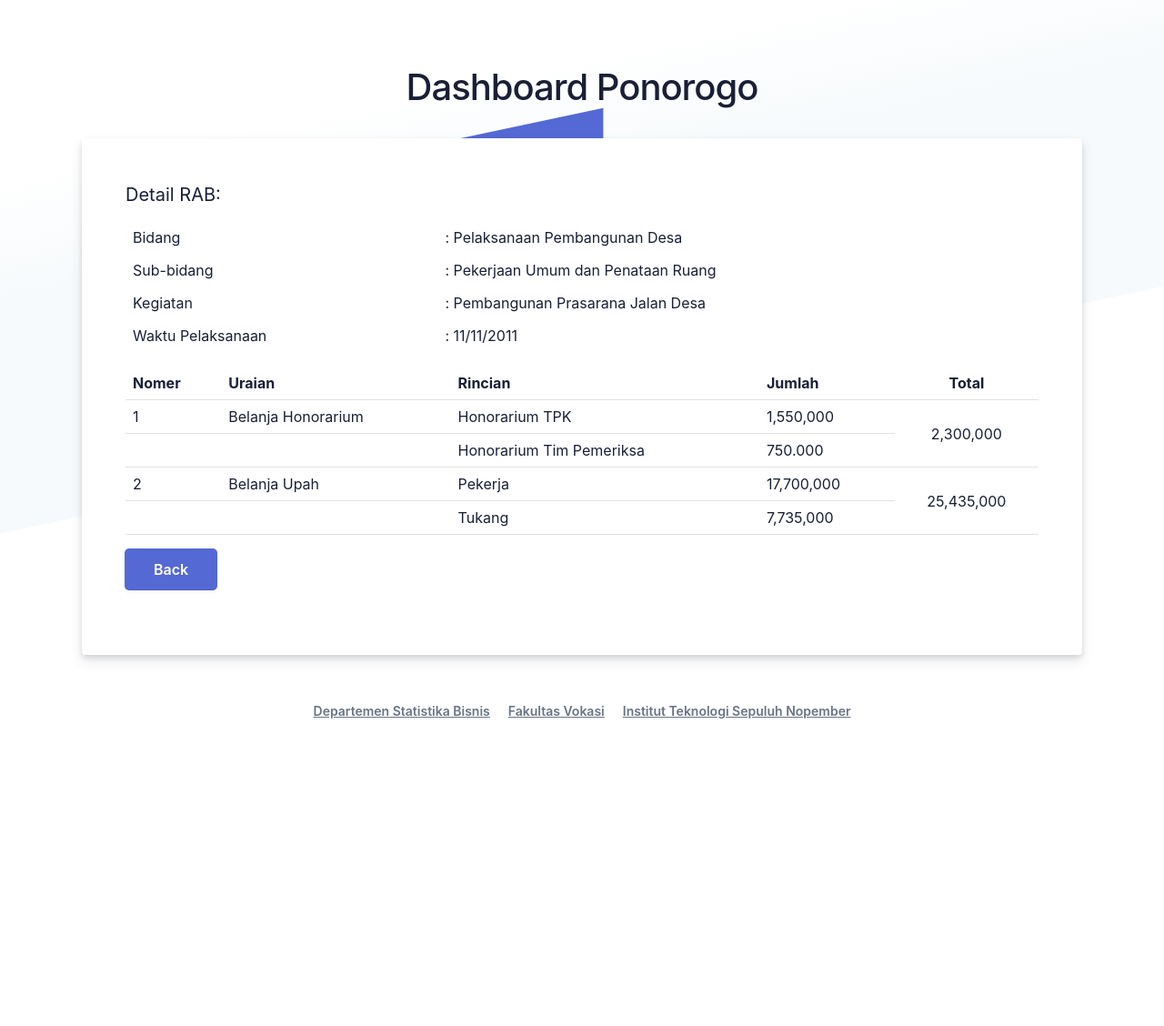
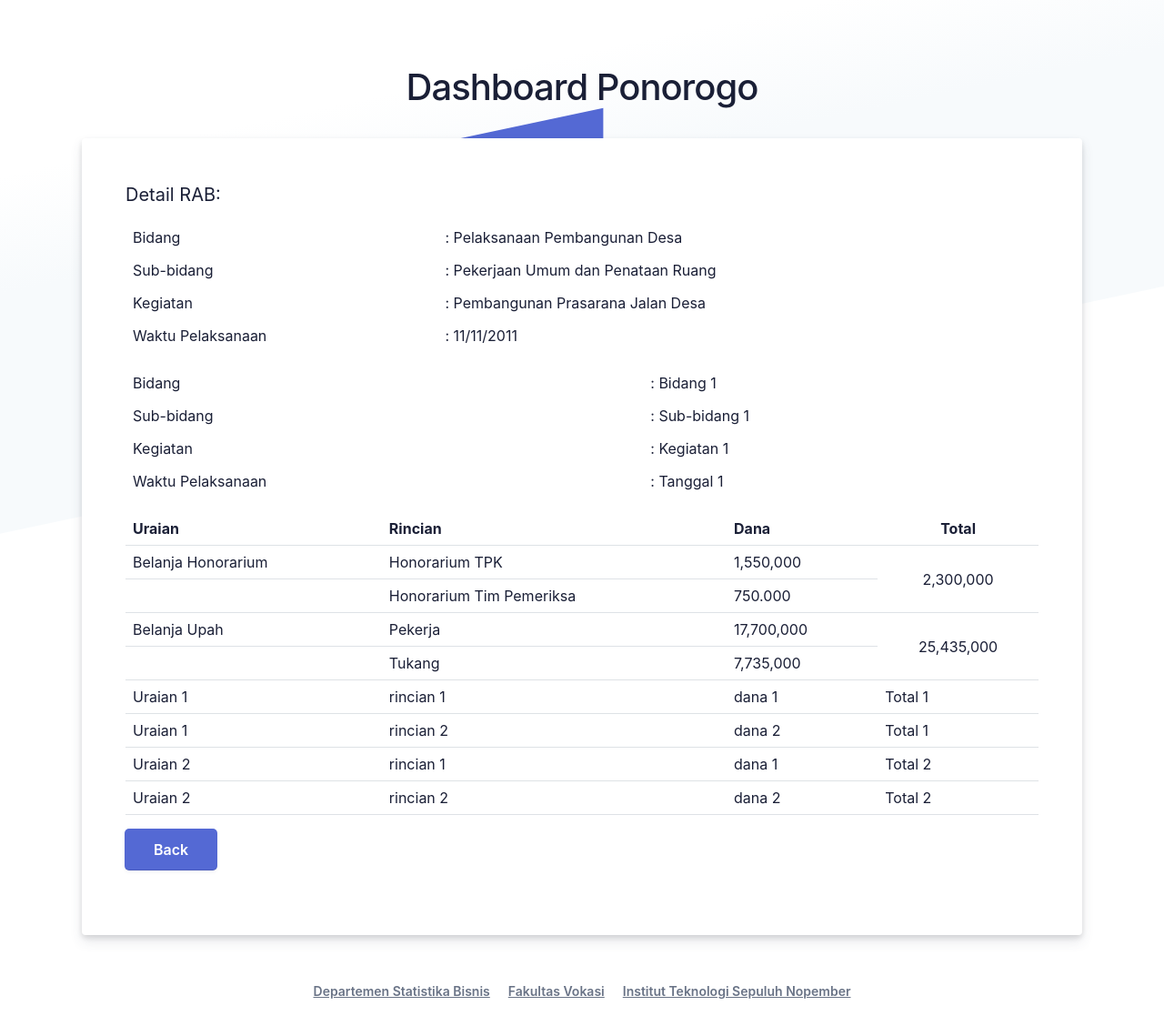
Before and after one commit to Amru052/Dashboard-Ponorogo, a PHP site: page /detail.php in a window 1280 px wide. Shown: the whole page at 91% size. Before the commit the page ends 790 px from the top, so only its background shows below. Run offline with PHP 8.4, Linux system fonts and the light colour scheme.

Commit message:
edited detail.php and testes.php

```diff
--- a/detail.php
+++ b/detail.php
@@ -5,7 +5,26 @@
   <link rel="stylesheet" type="text/css" href="style1.css">
   <link href="https://cdn.jsdelivr.net/npm/bootstrap@5.2.3/dist/css/bootstrap.min.css" rel="stylesheet" integrity="sha384-rbsA2VBKQhggwzxH7pPCaAqO46MgnOM80zW1RWuH61DGLwZJEdK2Kadq2F9CUG65" crossorigin="anonymous">
 </head>
-
+<?php
+$data3 = array("nama_bidang"=>"Bidang 1",
+            "nama_sub"=>"Sub-bidang 1",
+            "nama_keg"=>"Kegiatan 1",
+            "tanggal"=>"Tanggal 1",
+            "data_uraian"=>[array("nama_uraian"=>"Uraian 1",
+                                  "total"=>" Total 1",
+                                  "data_rincian"=>[array("nama_rincian"=>"rincian 1","dana_rincian"=>"dana 1"),
+                                                   array("nama_rincian"=>"rincian 2","dana_rincian"=>"dana 2")
+                                                   ]
+                                  ),
+                            array("nama_uraian"=>"Uraian 2",
+                                  "total"=>" Total 2",
+                                  "data_rincian"=>[array("nama_rincian"=>"rincian 1","dana_rincian"=>"dana 1"),
+                                                   array("nama_rincian"=>"rincian 2","dana_rincian"=>"dana 2")
+                                                   ]
+                                 )
+                            ]
+            );
+?>
 <body>
   <div class="login-root">
     <div class="box-root flex-flex flex-direction--column" style="min-height: 100vh;flex-grow: 1;">
@@ -67,44 +86,78 @@
                         <td scope='row'>Waktu Pelaksanaan</td>
                         <td scope='col'>: 11/11/2011</td>
                     </tr>
-                    </table>
+              </table>
+              <table class="table table-borderless">
+                    <tbody>
+                    <tr>
+                        <td scope='row'>Bidang</td>
+                        <td scope='col'>: <?php echo $data3["nama_bidang"]; ?> </td>
+                    </tr>
+                    <tr>
+                        <td scope='row'>Sub-bidang</td>
+                        <td scope='col'>: <?php echo $data3["nama_sub"]; ?> </td>
+                    </tr>
+                    <tr>
+                        <td scope='row'>Kegiatan</td>
+                        <td scope='col'>: <?php echo $data3["nama_keg"]; ?> </td>
+                    </tr>
+                    <tr>
+                        <td scope='row'>Waktu Pelaksanaan</td>
+                        <td scope='col'>: <?php echo $data3["tanggal"]; ?></td>
+                    </tr>
+              </table>
                     <table class="table table-hover">
                     <thead>
                     <tr>
-                    <th scope="col">Nomer</th>
                     <th scope="col">Uraian</th>
                     <th scope="col">Rincian</th>
-                    <th scope="col">Jumlah</th>
+                    <th scope="col">Dana</th>
                     <th scope="col" style='text-align: center'>Total</th>
                     </tr>
                     </thead>
                     <tbody>
                     <tr>
-                        <td scope='row'>1</td>
                         <td scope='col'>Belanja Honorarium</td>
                         <td scope='col'>Honorarium TPK</td>
                         <td scope='col'>1,550,000</td>
                         <td rowspan="2" scope="col" style='text-align: center; vertical-align: middle'>2,300,000</td>
                     </tr>
                     <tr>
-                        <td scope='row'></td>
                         <td scope='col'></td>
                         <td scope='col'>Honorarium Tim Pemeriksa</td>
                         <td scope='col'>750.000</td>
                     </tr>
                     <tr>
-                        <td scope='row'>2</td>
                         <td scope='col'>Belanja Upah</td>
                         <td scope='col'>Pekerja</td>
                         <td scope='col'>17,700,000</td>
                         <td rowspan="2" scope="col" style='text-align: center; vertical-align: middle'>25,435,000</td>
                     </tr>
                     <tr>
-                        <td scope='row'></td>
                         <td scope='col'></td>
                         <td scope='col'>Tukang</td>
                         <td scope='col'>7,735,000</td>
                     </tr>
+                    <?php
+                      for ($x1 = 0; $x1 < 2; $x1++) {
+	                      for ($x2 = 0; $x2 < 2; $x2++) {
+		                      echo "<tr>
+                          <td>";
+                          echo $data3["data_uraian"][$x1]["nama_uraian"];
+                          echo "</td>
+                          <td> ";
+                          echo $data3["data_uraian"][$x1]["data_rincian"][$x2]["nama_rincian"];
+                          echo "</td>
+                          <td> ";
+                          echo $data3["data_uraian"][$x1]["data_rincian"][$x2]["dana_rincian"];
+                          echo "</td>
+                          <td> ";
+                          echo $data3["data_uraian"][$x1]["total"];
+                          echo "</td>
+                          </tr>" ;
+	                      }
+                      }
+?>
                     </table>
                 <div class="field padding-bottom--24" style="width: 100px;">
                   <input class="btn btn-primary" type="submit" name="Back" value="Back" onclick="parent.location='table.php'">
```
Also changed, not shown: testes.php (+14 -8 lines).
